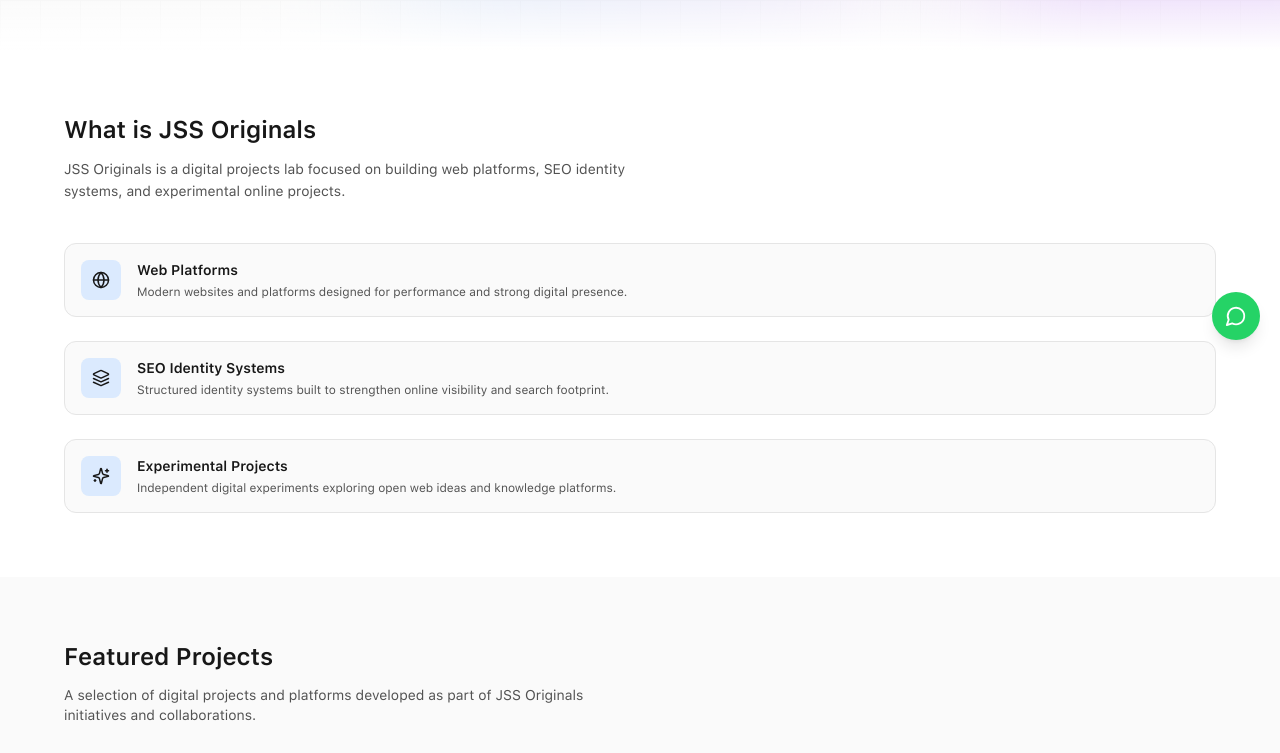
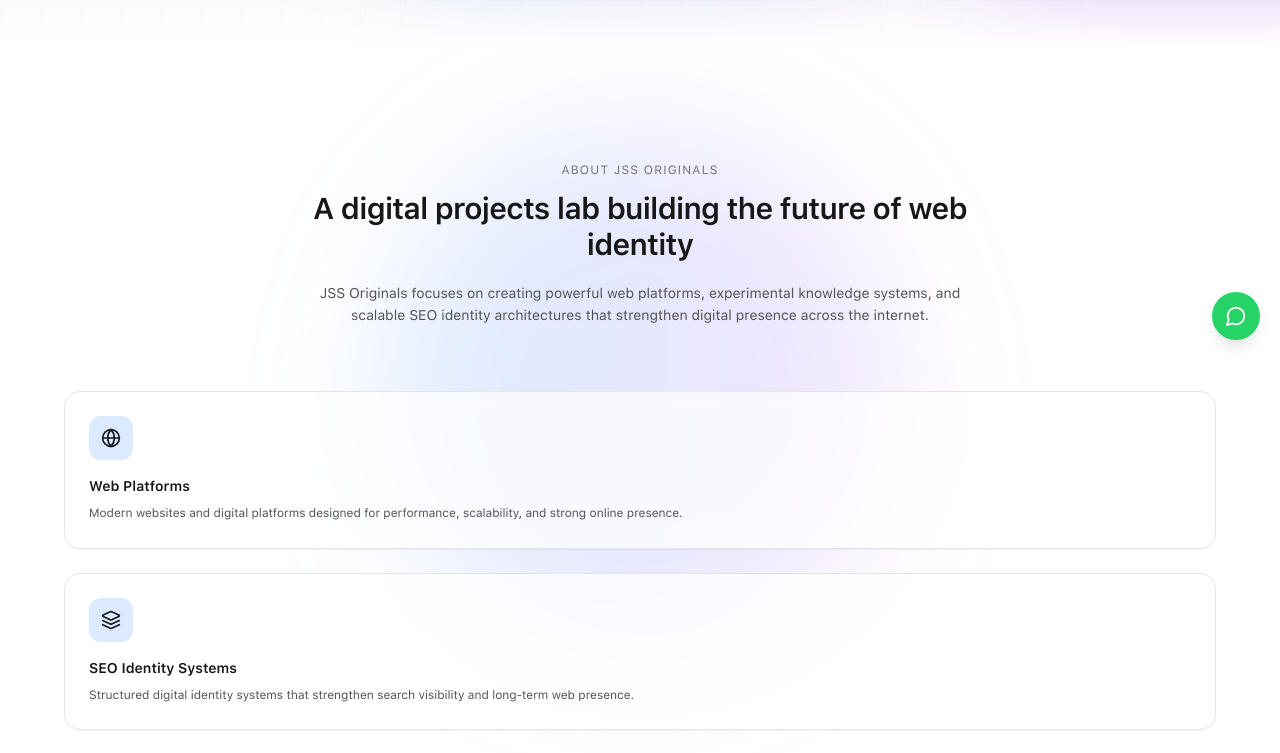
Before and after one commit to jitendra-math/Agency-Website, a Next.js app: page / in a window 1280 px wide. Shown: the part 440-1193 px from the top of the page. Built offline with nearby package versions, Linux system fonts and the light colour scheme.

Commit message:
Update AboutPreview.js

```diff
--- a/src/components/sections/AboutPreview.js
+++ b/src/components/sections/AboutPreview.js
@@ -6,114 +6,192 @@ import { motion } from "framer-motion";
 import { Globe, Layers, Sparkles } from "lucide-react";
 
 export default function AboutPreview() {
+
   const items = [
     {
       icon: Globe,
       title: "Web Platforms",
       description:
-        "Modern websites and platforms designed for performance and strong digital presence.",
+        "Modern websites and digital platforms designed for performance, scalability, and strong online presence.",
     },
     {
       icon: Layers,
       title: "SEO Identity Systems",
       description:
-        "Structured identity systems built to strengthen online visibility and search footprint.",
+        "Structured digital identity systems that strengthen search visibility and long-term web presence.",
     },
     {
       icon: Sparkles,
       title: "Experimental Projects",
       description:
-        "Independent digital experiments exploring open web ideas and knowledge platforms.",
+        "Independent digital experiments exploring open knowledge systems and next-generation web ideas.",
     },
   ];
 
   return (
     <section
       className="
-        px-4 py-16
+      relative isolate overflow-hidden
+      px-4 py-28
       bg-white
       dark:bg-neutral-950
     "
     >
-      <div className="mx-auto max-w-6xl">
-        {/* Heading */}
-        <motion.h2
-          initial={{ opacity: 0, y: 15 }}
+
+      {/* ============================ */}
+      {/* Ambient glow background */}
+      {/* ============================ */}
+
+      <div className="absolute inset-0 pointer-events-none">
+
+        <div className="
+          absolute left-1/2 top-20
+          -translate-x-1/2
+          w-[520px] h-[520px]
+          rounded-full
+          bg-gradient-to-r
+          from-blue-400/20
+          via-indigo-400/20
+          to-purple-400/20
+          blur-3xl
+        " />
+
+      </div>
+
+      {/* ============================ */}
+      {/* Content */}
+      {/* ============================ */}
+
+      <div className="relative z-10 mx-auto max-w-6xl">
+
+        {/* Brand statement */}
+
+        <motion.div
+          initial={{ opacity: 0, y: 30 }}
           whileInView={{ opacity: 1, y: 0 }}
-          transition={{ duration: 0.5 }}
+          transition={{ duration: .8 }}
           viewport={{ once: true }}
+          className="text-center max-w-2xl mx-auto"
+        >
+
+          <p className="text-xs uppercase tracking-widest text-neutral-500 mb-3">
+            About JSS Originals
+          </p>
+
+          <h2
             className="
-            text-2xl font-semibold
+            text-3xl font-semibold tracking-tight
             text-neutral-900
             dark:text-neutral-100
           "
           >
-          What is JSS Originals
-        </motion.h2>
+            A digital projects lab building
+            the future of web identity
+          </h2>
 
-        {/* Intro */}
-        <motion.p
-          initial={{ opacity: 0, y: 15 }}
-          whileInView={{ opacity: 1, y: 0 }}
-          transition={{ delay: 0.1, duration: 0.5 }}
-          viewport={{ once: true }}
+          <p
             className="
-            mt-3 max-w-xl
-            text-sm leading-relaxed
+            mt-5 text-sm leading-relaxed
             text-neutral-600
             dark:text-neutral-400
           "
           >
-          JSS Originals is a digital projects lab focused on building web
-          platforms, SEO identity systems, and experimental online projects.
-        </motion.p>
+            JSS Originals focuses on creating powerful web platforms,
+            experimental knowledge systems, and scalable SEO identity
+            architectures that strengthen digital presence across the internet.
+          </p>
 
-        {/* Features */}
-        <div className="mt-10 grid gap-6">
+        </motion.div>
+
+        {/* ============================ */}
+        {/* Feature grid */}
+        {/* ============================ */}
+
+        <div className="mt-16 grid gap-6">
+
           {items.map((item, index) => {
+
             const Icon = item.icon;
 
             return (
+
               <motion.div
                 key={item.title}
-                initial={{ opacity: 0, y: 15 }}
+                initial={{ opacity: 0, y: 24 }}
                 whileInView={{ opacity: 1, y: 0 }}
-                transition={{ delay: 0.15 * index, duration: 0.5 }}
+                transition={{ delay: index * .15, duration: .7 }}
                 viewport={{ once: true }}
                 className="
-                  flex gap-4 rounded-xl
+                relative
+                rounded-2xl
                 border border-neutral-200
                 dark:border-neutral-800
-                  bg-neutral-50
-                  dark:bg-neutral-900
-                  p-4
+                bg-white/70
+                dark:bg-neutral-900/70
+                backdrop-blur
+                p-6
+                shadow-sm
               "
               >
-                <div
-                  className="
-                    flex h-10 w-10 items-center justify-center
-                    rounded-lg
+
+                {/* icon */}
+
+                <div className="
+                  mb-4
+                  flex h-11 w-11
+                  items-center justify-center
+                  rounded-xl
                   bg-blue-100
                   dark:bg-blue-900/40
+                ">
+                  <Icon size={20} />
+                </div>
+
+                <h3
+                  className="
+                  text-sm font-semibold
+                  text-neutral-900
+                  dark:text-neutral-100
                 "
                 >
-                  <Icon size={18} />
-                </div>
-
-                <div>
-                  <h3 className="text-sm font-semibold text-neutral-900 dark:text-neutral-100">
                   {item.title}
                 </h3>
 
-                  <p className="mt-1 text-xs text-neutral-600 dark:text-neutral-400">
+                <p
+                  className="
+                  mt-2 text-xs leading-relaxed
+                  text-neutral-600
+                  dark:text-neutral-400
+                "
+                >
                   {item.description}
                 </p>
+
+              </motion.div>
+
+            );
+
+          })}
+
         </div>
-              </motion.div>
-            );
-          })}
+
       </div>
-      </div>
+
+      {/* ============================ */}
+      {/* Bottom transition glow */}
+      {/* ============================ */}
+
+      <div
+        className="
+        absolute bottom-0 left-0 right-0
+        h-32
+        bg-gradient-to-b
+        from-transparent
+        to-white
+        dark:to-neutral-950
+      "
+      />
+
     </section>
   );
 }
```
Lines whose indentation alone changed are shown as unchanged.
